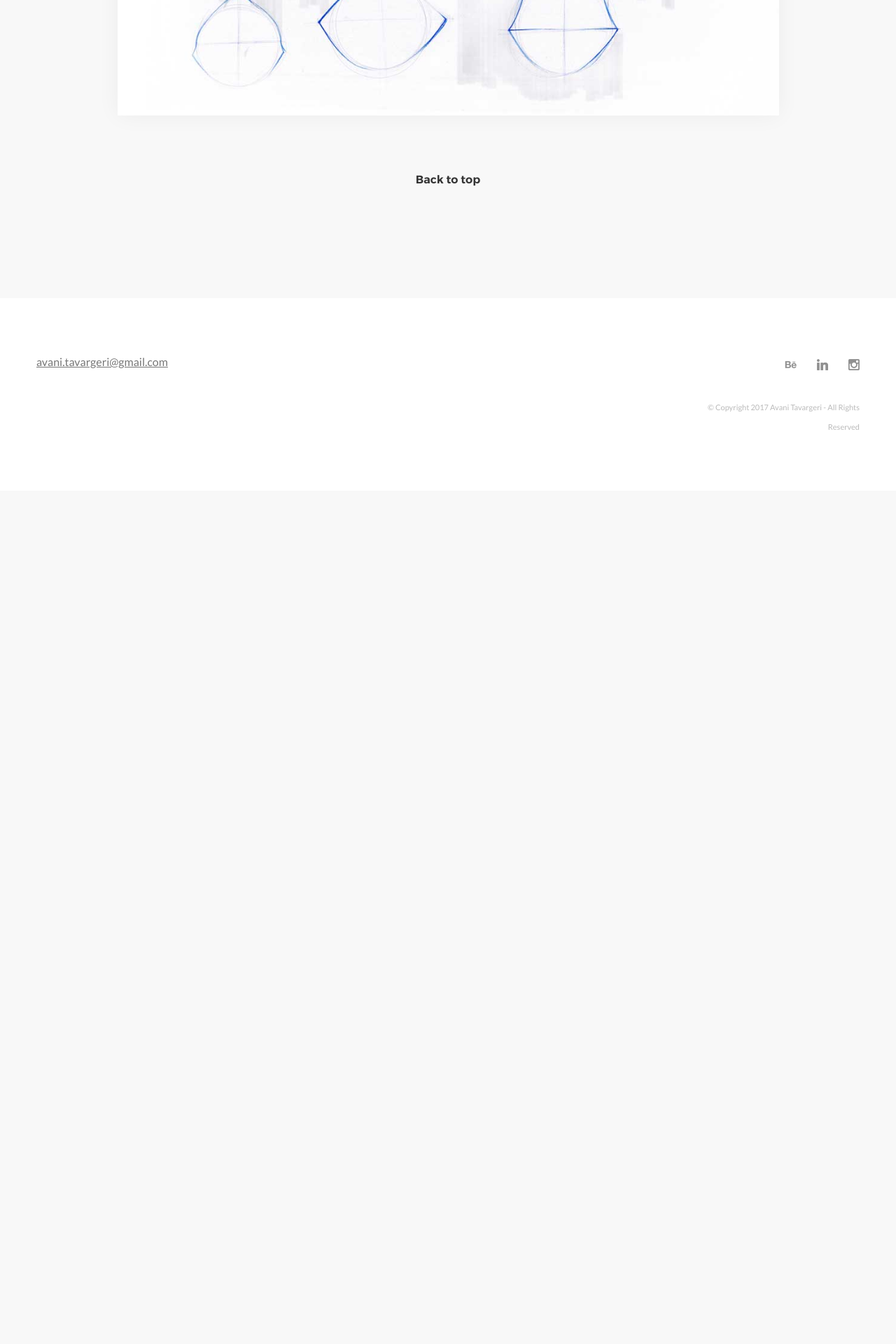
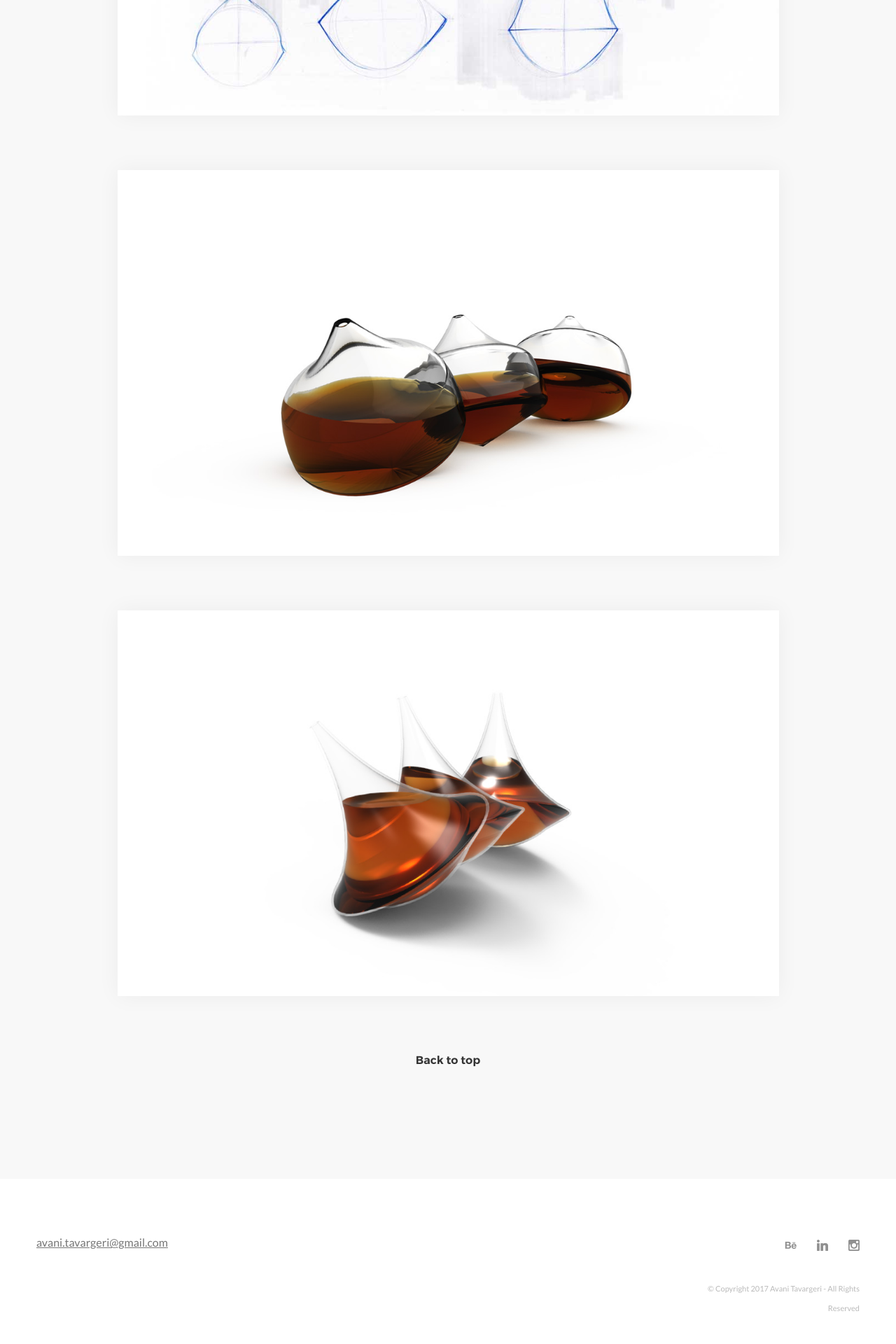
Before and after one commit to akshatkedia/avani-tavargeri, a Jekyll site: the page built from _projects/oil-dispenser.markdown, in a window 1280 px wide. Shown: the part 1741-3661 px from the top of the page at 70% size. Built offline with Jekyll 4.4.1, drawn with Linux system fonts in a browser that asks for light colours; some web fonts are replaced; before the commit the page ends 2442 px from its top, so only the background shows below that.

Commit message:
Updated Oil Dispenser

```diff
--- a/_projects/oil-dispenser.markdown
+++ b/_projects/oil-dispenser.markdown
@@ -19,4 +19,9 @@ section two:
     ease. '
 gallery:
 - image: "/uploads/oil-dispenser-1.jpg"
+  text:
+- image: "/uploads/oil-dispenser-2.jpg"
+  text:
+- image: "/uploads/oil-dispenser-3.jpg"
+  text:
 ---
```
